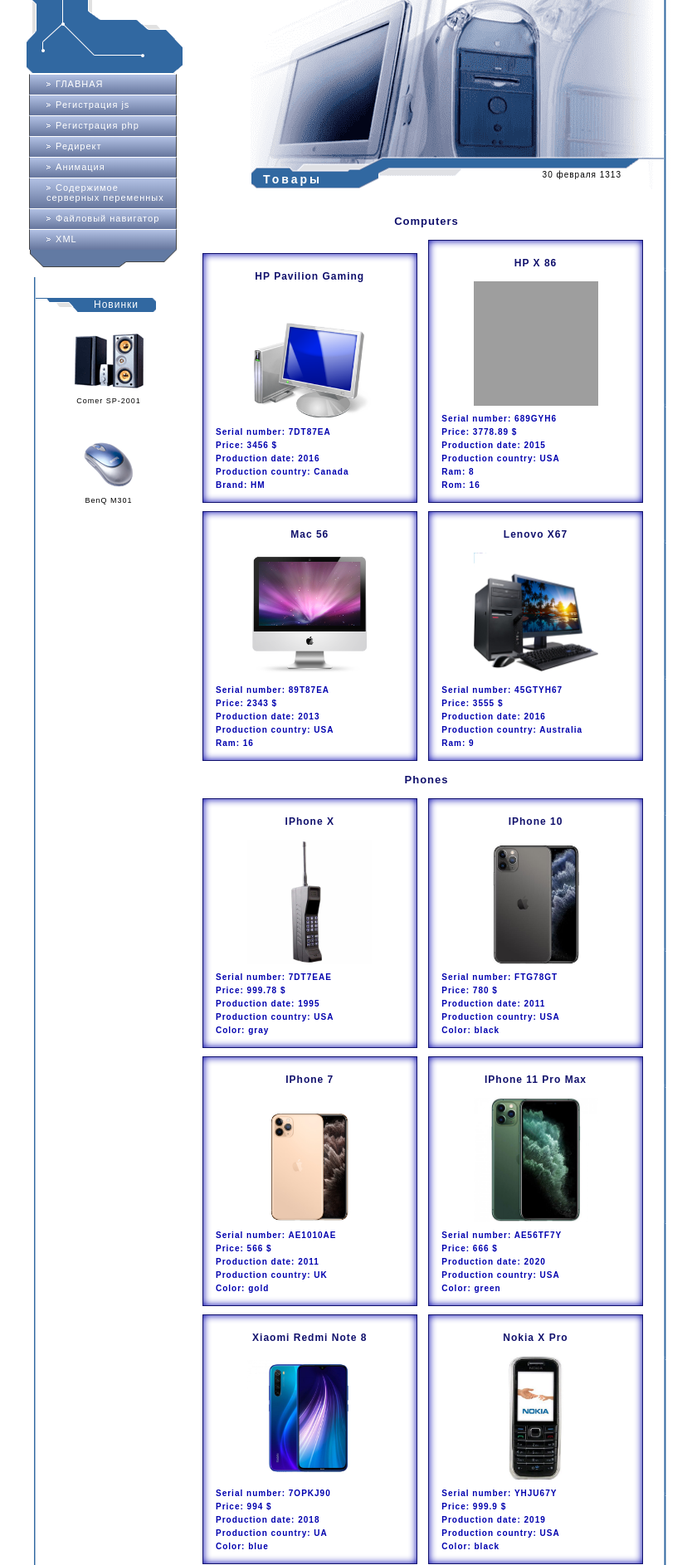
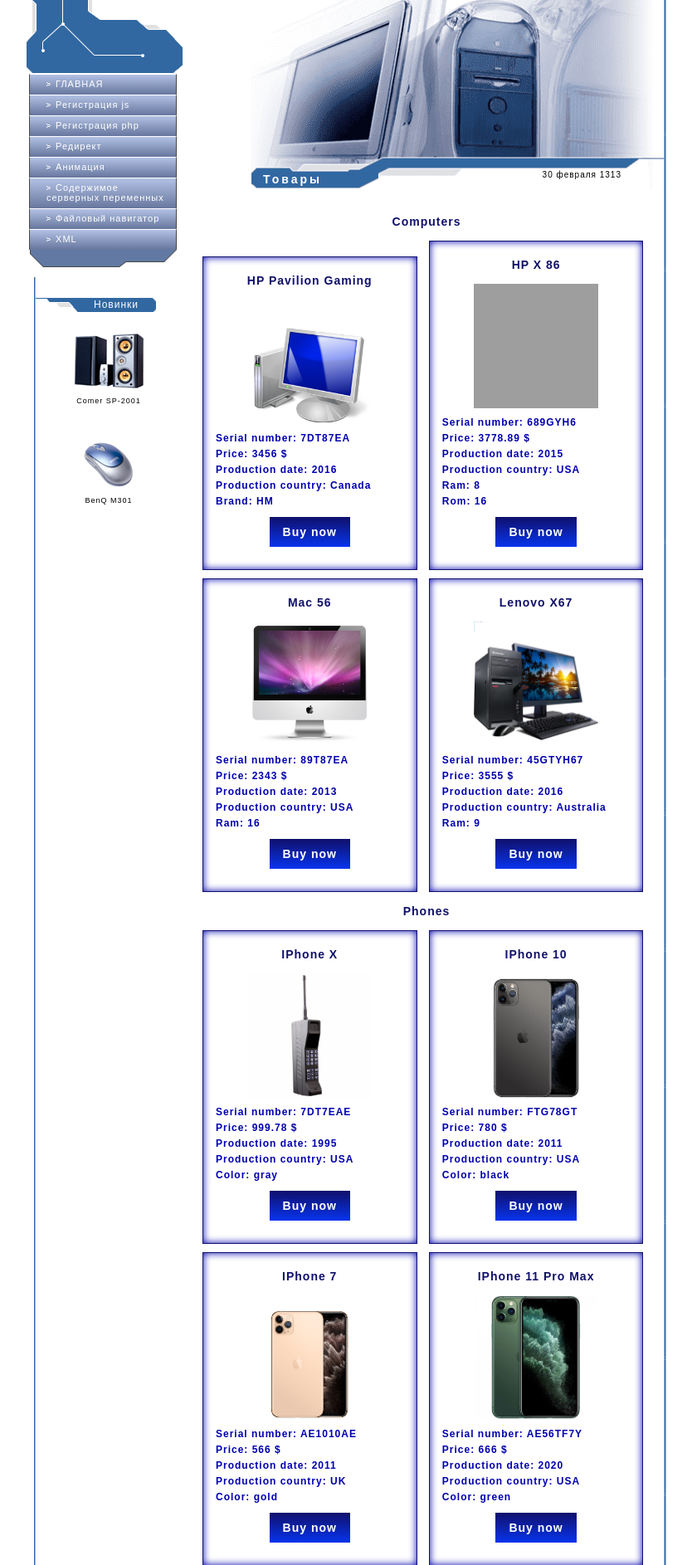
Before and after one commit to Alyona-Vepritskaya/weblab2, a PHP site: page / in a window 1280 px wide. Shown: the part 83-1969 px from the top of the page at 83% size, without its empty margins (221-1055 px from the left). Run offline with PHP 8.4, Linux system fonts and the light colour scheme; grey boxes are pictures that could not be loaded.

Commit message:
Lab 6  release 11. Css !!!

```diff
--- a/xml/main.php
+++ b/xml/main.php
@@ -116,6 +116,7 @@ function data($parser, $data)
                             echo "<div>".$v['name'].": ".$v['value']."<br>"."</div>";
                         }
                         ?>
+                        <input class="buy-item" type="submit" value="Buy now">
                     </div>
                 <?php
                 }
--- a/xml/style.css
+++ b/xml/style.css
@@ -2,6 +2,7 @@
     color: #0000AE;
     margin: 250px 20px 0;
     font-weight: bold;
+    font-size: 12px;
 }
 
 .product {
@@ -30,9 +31,27 @@
     padding: 10px;
     color: #10106c;
     text-align: center;
-    font-size: 13px;
+    font-size: 14px;
 }
 
 .product .item-name {
-    font-size: 12px;
+    font-size: 14px;
 }
+.buy-item{
+    transition: all ease 0.5s;
+    margin: 10px auto;
+    font: inherit;
+    font-size: 14px;
+    display: block;
+    padding: 10px 16px;
+    border: 2px solid white;
+    background: linear-gradient(360deg,#0734ED,#10106c);
+    color: white;
+    letter-spacing: 1px;
+}
+.buy-item:hover,
+.buy-item:focus{
+    transition: all ease 0.5s;
+    background: linear-gradient(360deg,#95DBFE,#5AA9FB);
+    color: #0000AE;
+}
```
